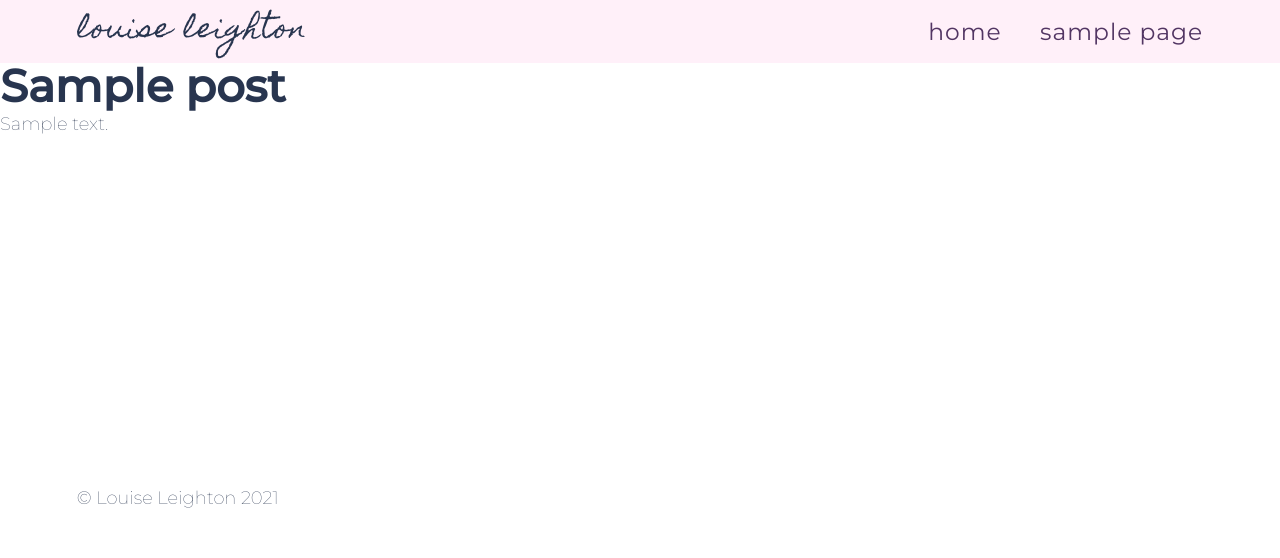
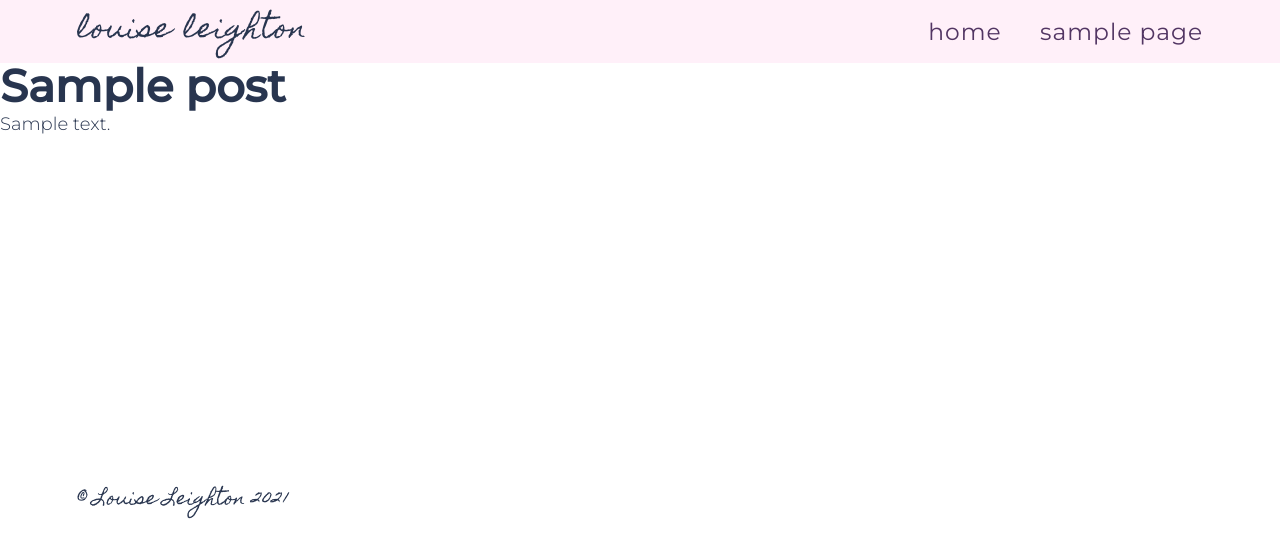
Before and after one commit to willnjl/lldesign, a WordPress theme: template site/web/app/themes/theme-template/page.php in a window 1280 px wide. Shown: the top 558 px of the page. Run offline with PHP 8.4 and a stand-in for WordPress, Linux system fonts and the light colour scheme; the site name, menu and one post (Sample post) are stand-ins, and other content is empty; some libraries are stand-ins or nearby versions.

Commit message:
style fixes

```diff
--- a/site/web/app/themes/theme-template/footer.php
+++ b/site/web/app/themes/theme-template/footer.php
@@ -14,7 +14,7 @@
 	<footer id="colophon" class="site-footer">
 		<div class="site-info align-center">
 			<p>
-				 <span class="span-secondary"> &copy; Louise Leighton <?= date("Y") ?> </span>
+				 <span class="text-secondary"> &copy; Louise Leighton <?= date("Y") ?> </span>
 			</p>
 		</div><!-- .site-info -->
 	</footer><!-- #colophon -->
--- a/site/web/app/themes/theme-template/gulpfile.js
+++ b/site/web/app/themes/theme-template/gulpfile.js
@@ -15,7 +15,7 @@ var concat = require("gulp-concat");
 
 let local = true; // static or local project ?;
 
-const localUrl = "lldesigns.test"; // Local Site Url
+const localUrl = "lldesigns.test/"; // Local Site Url
 
 //////////////////////////////////////////////////
 
--- a/site/web/app/themes/theme-template/header.php
+++ b/site/web/app/themes/theme-template/header.php
@@ -25,7 +25,7 @@
 	<header id="masthead" class="site-header header-pad">
 		<div class="wrap">
 			<div class="flex">
-				<div class="site-branding" class="span-secondary">
+				<div class="site-branding" class="text-secondary">
 					<a href="/">
  						Louise Leighton
 					</a>
@@ -42,7 +42,7 @@
 								?>
 					</nav>
 					<div class="sidenav__logo">
-						<div class="site-branding" class="span-secondary">
+						<div class="site-branding" class="text-secondary">
 							<a href="/">
 								Louise Leighton
 							</a>
--- a/site/web/app/themes/theme-template/sass/settings/_typography.scss
+++ b/site/web/app/themes/theme-template/sass/settings/_typography.scss
@@ -41,7 +41,7 @@ h5 {
 
 p {
   line-height: $line-height;
-  font-weight: 200;
+  font-weight: 300;
   margin-bottom: 1rem;
 }
 
--- a/site/web/app/themes/theme-template/template-parts/content-products.php
+++ b/site/web/app/themes/theme-template/template-parts/content-products.php
@@ -78,7 +78,7 @@ $q = new WP_Query($args);
 
 if($q->have_posts()) : ?>
 <section class="grid-products">
-    <h4 class=" gutter span-secondary">
+    <h4 class=" gutter text-secondary">
         further work
     </h4>
     <ul class="grid">
--- a/site/web/app/themes/theme-template/template-parts/form-contact.php
+++ b/site/web/app/themes/theme-template/template-parts/form-contact.php
@@ -1,8 +1,8 @@
 <section class="grey-bg contact-form">
-    <h3 class="span-secondary purple align-center gutter">
-        get in touch
-    </h3>
     <div class="wrap-tight">
+        <h3 class="text-secondary purple text-center gutter">
+            get in touch
+        </h3>
         <p class="align-center">
             Got a question about my work or an idea for a commision? do not hesitate to get in touch with your question.
         </p>
```
Also changed, not shown: site/web/app/themes/theme-template/css/style.css (+4 -4 lines), site/web/app/themes/theme-template/css/style.min.css, site/web/app/themes/theme-template/package-lock.json.
